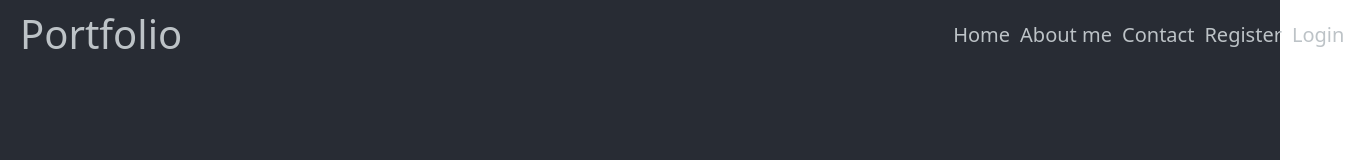
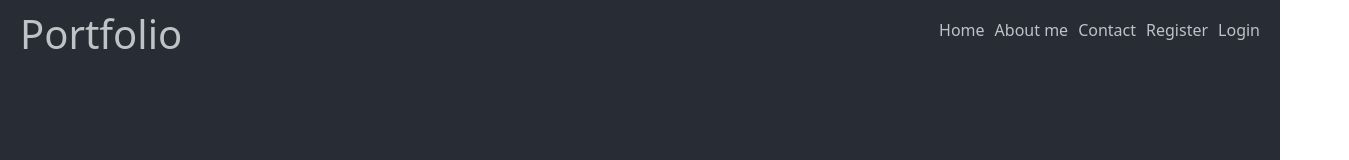
Before and after one commit to mkusztal/portfolioAboutMe, a React (Create React App) app in the folder client/: page / in a window 1280 px wide. Shown: the top 160 px of the page, 1349 px wide, since content can reach past the window. Built offline with nearby package versions, Linux system fonts and the light colour scheme.

Commit message:
Change navbar positioning to flexbox

```diff
--- a/client/src/components/layout/NavBar/NavBar.js
+++ b/client/src/components/layout/NavBar/NavBar.js
@@ -7,37 +7,54 @@ import styles from './NavBar.module.scss';
 const NavBar = () => {
   const user = useSelector(getUser);
   return (
-    <nav className={styles.root}>
+    <header>
       <h1>Portfolio</h1>
-      <div className={styles.links}>
+      <nav>
+        <ul className={styles.links}>
+          <li>
             <NavLink className={styles.navlink} to="/">
               Home
             </NavLink>
+          </li>
+
+          <li>
             <NavLink className={styles.navlink} to="/aboutme">
               About me
             </NavLink>
+          </li>
+
+          <li>
             <NavLink className={styles.navlink} to="/contact">
               Contact
             </NavLink>
+          </li>
+
+          <li>
             {!user && (
               <NavLink className={styles.navlink} to="/register">
                 Register
               </NavLink>
             )}
+          </li>
 
+          <li>
             {!user && (
               <NavLink className={styles.navlink} to="/login">
                 Login
               </NavLink>
             )}
+          </li>
 
+          <li>
             {user && (
               <NavLink className={styles.navlink} to="/logout">
                 Logout
               </NavLink>
             )}
-      </div>
+          </li>
+        </ul>
       </nav>
+    </header>
   );
 };
 
--- a/client/src/components/layout/NavBar/NavBar.module.scss
+++ b/client/src/components/layout/NavBar/NavBar.module.scss
@@ -1,27 +1,26 @@
 @import '../../../styles/variables.module.scss';
 
-.root {
+header {
+  display: flex;
+  justify-content: space-between;
+  align-items: center;
   color: $text-color;
-  display: flex;
   padding: 10px 0 0 20px;
 
   .links {
-    position: relative;
-    font-size: 20px;
-    margin: 10px 0 0 10px;
-    left: 60%;
+    list-style: none;
 
     .navlink {
+      text-decoration: none;
       color: $text-color;
     }
 
-    .navlink:link {
-      text-decoration: none;
-      margin: 5px;
+    li {
+      display: inline-block;
+      margin-right: 10px;
     }
 
     .navlink:hover {
-      // color: $text-hover-color;
       color: $button-color;
     }
   }
```
Lines whose indentation alone changed are shown as unchanged.
